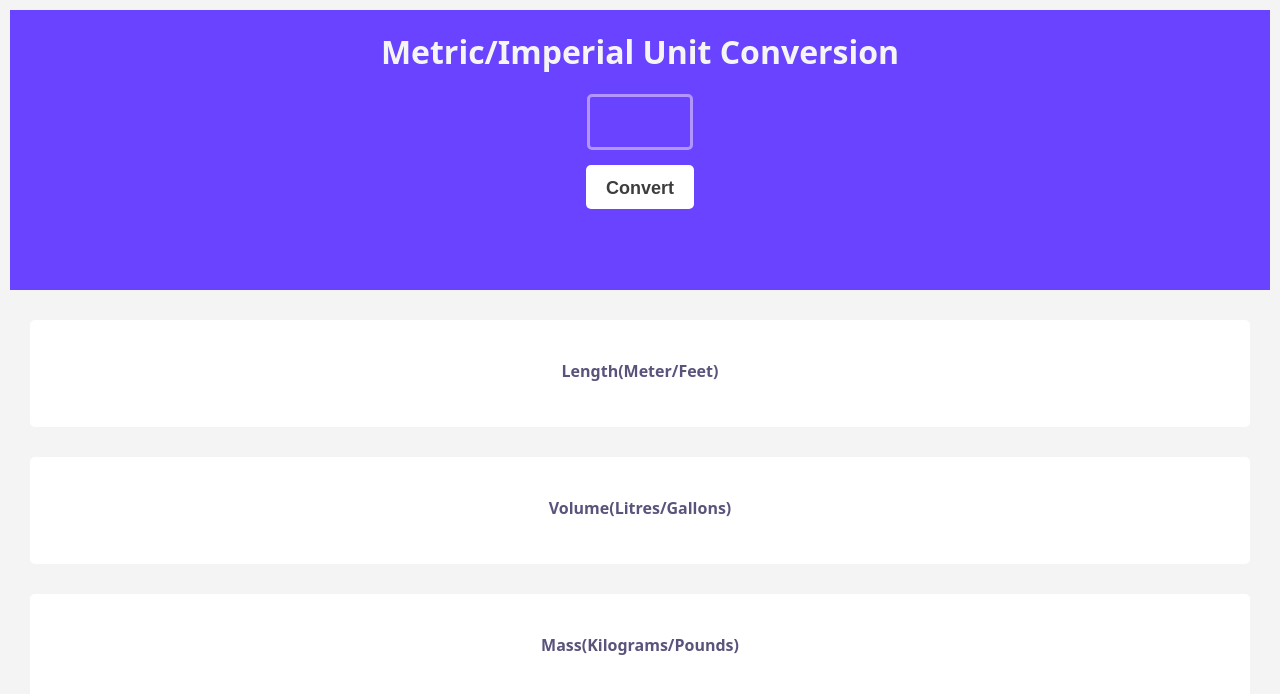
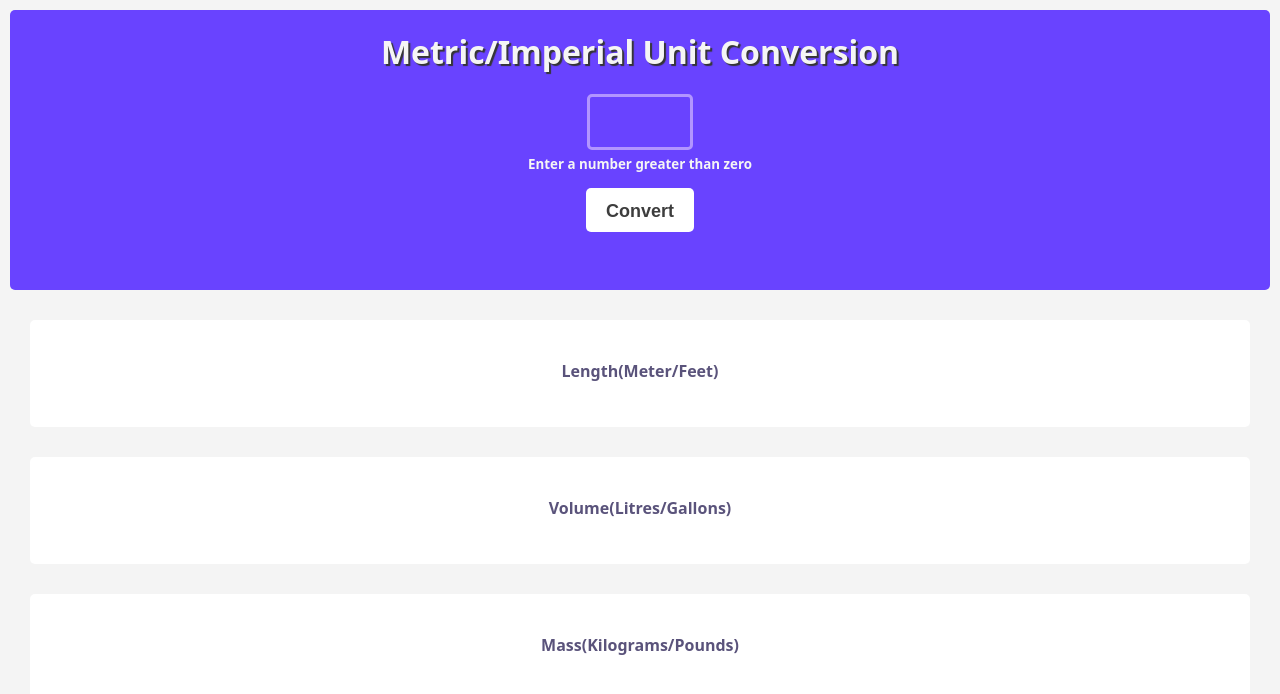
Before and after one commit to Mahadevasairam/Metric-Converter, a plain HTML site: page index.html in a window 1280 px wide. Both pictures are taken after typing "Sample" into the empty fields and a click on the button "Convert". Drawn offline with Linux system fonts and the light colour scheme.

Commit message:
simple changes in UI

```diff
--- a/index.css
+++ b/index.css
@@ -12,10 +12,18 @@ body {
   display: flex;
   flex-direction: column;
   align-items: center;
+  border-radius: 5px;
+}
+#alert-message {
+  margin-top: 5px;
+  color: whitesmoke;
+  font-size: smaller;
+  font-weight: 600;
 }
 h1 {
   margin-top: 20px;
   color: whitesmoke;
+  text-shadow: 2px 2px 1px #353535;
 }
 input {
   height: 40px;
--- a/index.html
+++ b/index.html
@@ -13,7 +13,7 @@
     <div class="topContainer">
         <h1>Metric/Imperial Unit Conversion</h1>
         <input type="text" name="" id="input-el">
-        <p id="alert"></p>
+        <p id="alert-message"></p>
         <button id="convert-btn">Convert</button>
     </div>
     <div class="midContainer">
--- a/index.js
+++ b/index.js
@@ -1,17 +1,18 @@
 const convertBtn = document.getElementById("convert-btn")
 let inputEl = document.getElementById("input-el")
-let alertMessage = document.getElementById("alert")
+let alertMessage = document.getElementById("alert-message")
 let lengthConverted = document.getElementById("length-converted")
 let volumeConverted = document.getElementById("volume-converted")
 let massConverted = document.getElementById("mass-converted")
 
 convertBtn.addEventListener("click", function () {
     let a = Number(inputEl.value)
+
     inputEl.value = ""
-    alertMessage = ""
+    alertMessage.textContent = ""
     if (a > 0) {
         render(a)
-    } else if (a < 0 || a === 0) {
+    } else {
         alertMessage.textContent = "Enter a number greater than zero"
     }
 })
```
